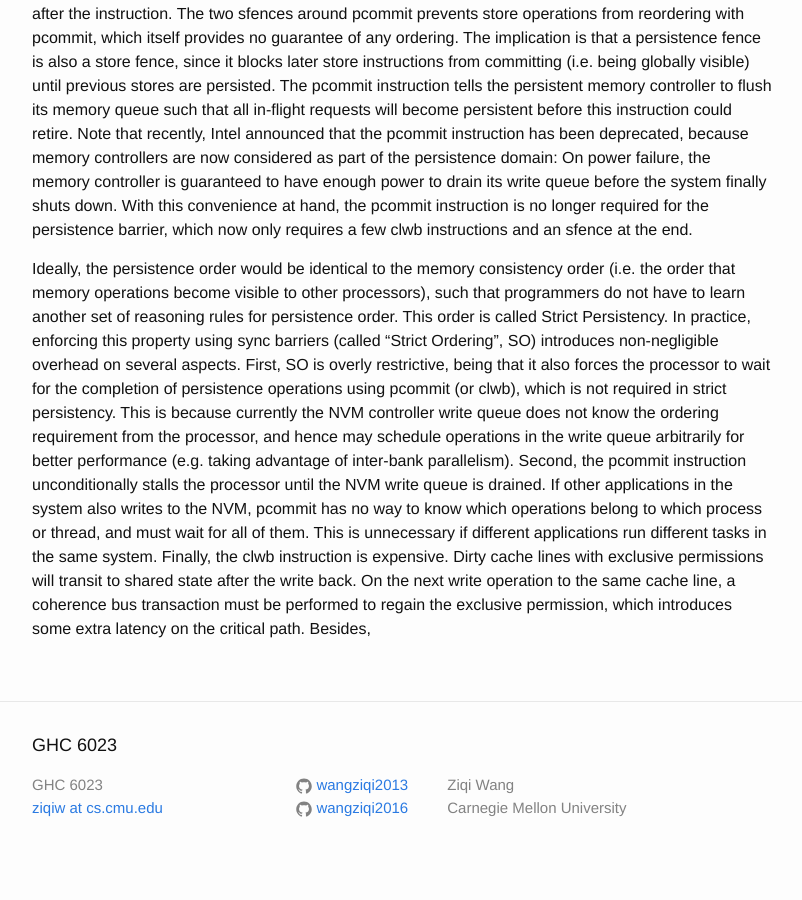
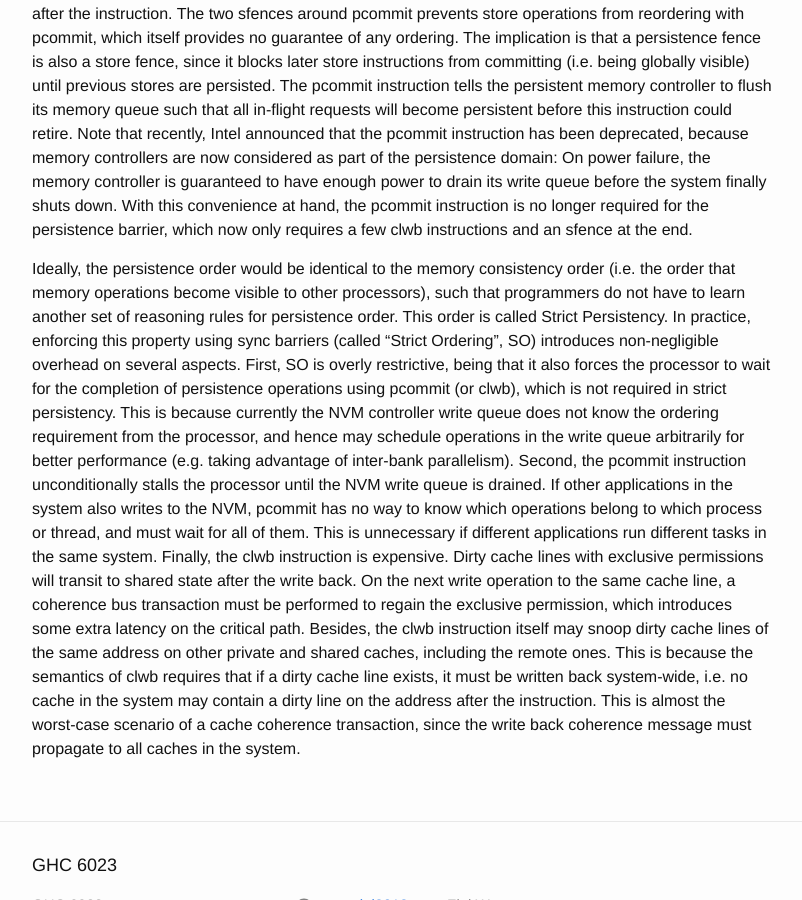
Before and after one commit to wangziqi2013/wangziqi2013.github.io, a Jekyll site: the page built from _posts/2019-01-19-delegated-persist-ordering.markdown, in a window 1280 px wide and 900 px high, scrolled down 799 px. Shown: the whole window, without its empty margins (238-1040 px from the left). Built offline with Jekyll 4.4.1, drawn with Linux system fonts in a browser that asks for light colours; before the commit the page ends 1678 px from its top, so only the background shows below that.

Commit message:
Finish third reason

```diff
--- a/_posts/2019-01-19-delegated-persist-ordering.markdown
+++ b/_posts/2019-01-19-delegated-persist-ordering.markdown
@@ -49,4 +49,8 @@ to which process or thread, and must wait for all of them. This is unnecessary i
 different tasks in the same system. Finally, the clwb instruction is expensive. Dirty cache lines with exclusive permissions
 will transit to shared state after the write back. On the next write operation to the same cache line, a coherence bus
 transaction must be performed to regain the exclusive permission, which introduces some extra latency on the critical path.
-Besides,
+Besides, the clwb instruction itself may snoop dirty cache lines of the same address on other private and shared caches,
+including the remote ones. This is because the semantics of clwb requires that if a dirty cache line exists, it must be
+written back system-wide, i.e. no cache in the system may contain a dirty line on the address after the instruction.
+This is almost the worst-case scenario of a cache coherence transaction, since the write back coherence message must
+propagate to all caches in the system.
```
